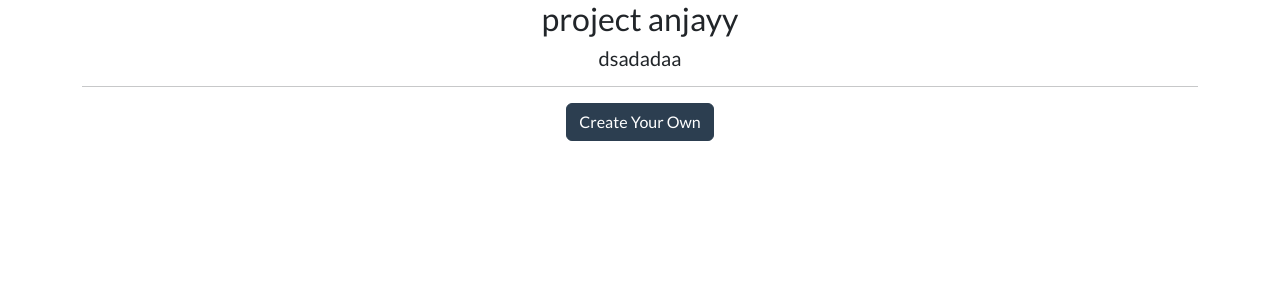
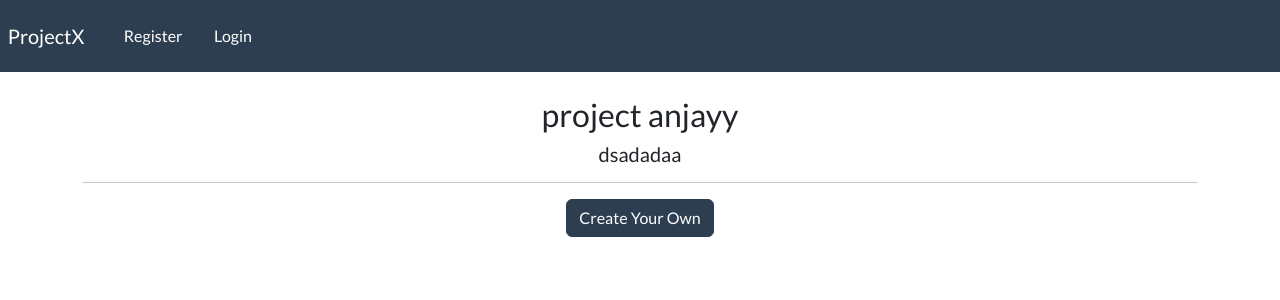
Before and after one commit to ridwaanhall/CRUD-mastery-with-Django, a Django app: page / in a window 1280 px wide. Shown: the top 300 px of the page. Run offline with Django 4.2, Linux system fonts and the light colour scheme; some libraries are stand-ins or nearby versions.

Commit message:
user creation and authentication

```diff
--- a/crm/crm/settings.py
+++ b/crm/crm/settings.py
@@ -39,7 +39,12 @@ INSTALLED_APPS = [
     'django.contrib.staticfiles',
 
     'webapp',
+
+    'crispy_forms',
 ]
+
+CRISPY_TEMPLATE_PACK = 'bootstrap4'
+
 
 MIDDLEWARE = [
     'django.middleware.security.SecurityMiddleware',
--- /dev/null
+++ b/crm/static/css/styles.css
@@ -0,0 +1,4 @@
+.form-layout {
+    border-radius: 15px;
+    width: 500px;
+}
--- a/crm/webapp/templates/webapp/base.html
+++ b/crm/webapp/templates/webapp/base.html
@@ -15,6 +15,8 @@
 
     <body>
         <!--create navbar here-->
+        {% include "webapp/navbar.html" %}
+
         <div class="container">
             {% block content %}
             <!--notification-->
@@ -22,9 +24,8 @@
             {% endblock %}
         </div>
         <script src="{% static 'js/app.js' %}"></script>
-        <script src="https://code.jquery.com/jquery-3.3.1.min.js" crossorigin="anonymous"></script>
-        <script src="https://cdn.jsdelivr.net/npm/@popperjs/core@2.11.8/dist/umd/popper.min.js" integrity="sha384-I7E8VVD/ismYTF4hNIPjVp/Zjvgyol6VFvRkX/vR+Vc4jQkC+hVqc2pM8ODewa9r" crossorigin="anonymous"></script>
-        <script src="https://cdn.jsdelivr.net/npm/bootstrap@5.3.2/dist/js/bootstrap.min.js" integrity="sha384-BBtl+eGJRgqQAUMxJ7pMwbEyER4l1g+O15P+16Ep7Q9Q+zqX6gSbd85u4mG4QzX+" crossorigin="anonymous"></script>
-
+        <script src="https://code.jquery.com/jquery-3.2.1.slim.min.js" integrity="sha384-KJ3o2DKtIkvYIK3UENzmM7KCkRr/rE9/Qpg6aAZGJwFDMVNA/GpGFF93hXpG5KkN" crossorigin="anonymous"></script>
+        <script src="https://cdn.jsdelivr.net/npm/popper.js@1.12.9/dist/umd/popper.min.js" integrity="sha384-ApNbgh9B+Y1QKtv3Rn7W3mgPxhU9K/ScQsAP7hUibX39j7fakFPskvXusvfa0b4Q" crossorigin="anonymous"></script>
+        <script src="https://cdn.jsdelivr.net/npm/bootstrap@4.0.0/dist/js/bootstrap.min.js" integrity="sha384-JZR6Spejh4U02d8jOt6vLEHfe/JQGiRRSQQxSfFWpi1MquVdAyjUar5+76PVCmYl" crossorigin="anonymous"></script>
     </body>
 </html>
--- a/crm/webapp/templates/webapp/index.html
+++ b/crm/webapp/templates/webapp/index.html
@@ -7,7 +7,7 @@
         <h3>project anjayy</h3>
         <h5>dsadadaa</h5>
         <hr>
-        <a class="btn btn-primary" type="button" href="{% url '' %}">Create Your Own</a>
+        <a class="btn btn-primary" type="button" href="{% url 'register' %}">Create Your Own</a>
 
     </div>
 </body>
--- /dev/null
+++ b/crm/webapp/templates/webapp/navbar.html
@@ -0,0 +1,74 @@
+
+<nav class="navbar navbar-expand-lg navbar-dark bg-primary justify-content-center mb-4">
+    <a class="navbar-brand main-heading" href="{% url '' %}">
+      &nbsp; ProjectX
+    </a>
+    <button
+      class="navbar-toggler"
+      type="button"
+      data-toggle="collapse"
+      data-target="#navbarNavDropdown"
+      aria-controls="navbarNavDropdown"
+      aria-expanded="false"
+      aria-label="Toggle navigation"
+    >
+      <span class="navbar-toggler-icon"></span>
+
+    </button>
+
+
+      <div class="collapse navbar-collapse text-center" id="navbarNavDropdown">
+
+
+        <ul class="navbar-nav mr-auto">
+
+
+          &nbsp;     &nbsp;     &nbsp;
+
+          {% if user.is_authenticated %}
+
+            <li class="nav-item">
+
+              <a class="nav-link" href="{% url '' %}">Dashboard &nbsp; <i class="fa fa-home" aria-hidden="true"></i> </a>
+
+            </li>
+
+
+            &nbsp;     &nbsp;     &nbsp;
+
+
+            <li class="nav-item">
+
+              <a class="nav-link" href="{% url '' %}">Sign out &nbsp; <i class="fa fa-sign-out" aria-hidden="true"></i> </a>
+
+            </li>
+
+
+        </ul>
+
+        {% else %}
+
+        <li class="nav-item">
+
+          <a class="nav-link" href="{% url 'register' %}"> Register </a>
+
+        </li>
+
+
+        &nbsp;     &nbsp;     &nbsp;
+
+
+        <li class="nav-item">
+
+          <a class="nav-link" href="{% url 'my-login' %}">Login</a>
+
+        </li>
+
+
+        {% endif %}
+
+
+      </div>
+
+
+  </nav>
--- a/crm/webapp/urls.py
+++ b/crm/webapp/urls.py
@@ -3,5 +3,7 @@ from django.urls import path
 from . import views
 
 urlpatterns = [
-    path('', views.home, name="")
+    path('', views.home, name=""),
+    path('register', views.register, name="register"),
+    path('my-login', views.my_login, name="my-login"),
 ]
--- a/crm/webapp/views.py
+++ b/crm/webapp/views.py
@@ -1,6 +1,53 @@
-from django.shortcuts import render
+from django.shortcuts import render, redirect
+from .forms import CreateUserForm, LoginForm
 
+from django.contrib.auth.models import auth
+from django.contrib.auth import authenticate
+
+# homepage
 def home(request):
     #return HttpResponse('Hello, ridwaanhall!')
 
     return render(request, 'webapp/index.html')
+
+# register user
+def register(request):
+    form = CreateUserForm()
+    if request.method == 'POST':
+        form = CreateUserForm(request.POST)
+        if form.is_valid():
+            form.save()
+            return redirect('my-login')
+
+    context = {'form': form}
+    return render(request, 'webapp/register.html', context=context)
+
+
+# login a user
+def my_login(request):
+    form = LoginForm()
+    if request.method == 'POST':
+        form = LoginForm(request, data=request.POST)
+
+        if form.is_valid():
+            username = request.POST.get('username')
+            password = request.POST.get('password')
+
+            user = authenticate(request,username=username, password=password)
+
+            if user is not None:
+                auth.login(request, user)
+                #return redirect('home')
+
+    context = {'form': form}
+    return render(request, 'webapp/my-login.html', context=context)
+
+# dashboard
+def dashboard(request):
+    return render(request, 'webapp/dashboard.html')
+
+
+# user logout
+def logout(request):
+    auth.logout(request)
+    return redirect('my-login')
```
Also changed, not shown: crm/webapp/templates/webapp/my-login.html (+23 -0 lines), crm/webapp/templates/webapp/register.html (+22 -0 lines).
